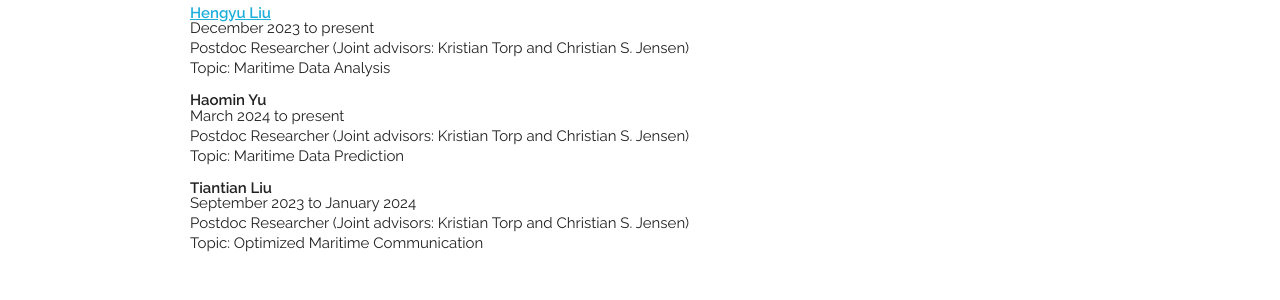
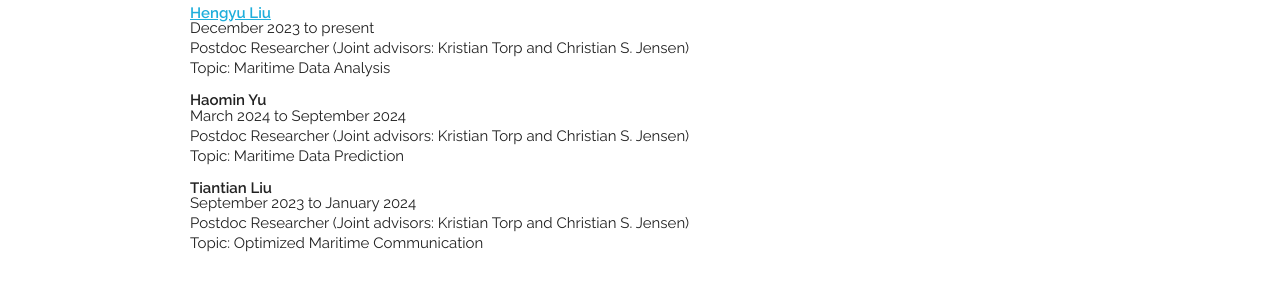
Before and after one commit to litianyi-cs-dkaau/litianyi-cs-dkaau.github.io, a Jekyll site: the page built from index.html, in a window 1280 px wide and 900 px high, scrolled down 2697 px. Shown: the part 153-453 px from the top of the window. Built offline with Jekyll 4.4.1, drawn with Linux system fonts in a browser that asks for light colours.

Commit message:
Update students.yaml

```diff
--- a/_data/students.yaml
+++ b/_data/students.yaml
@@ -37,7 +37,7 @@ students:
       postdoc: y
 
     - name: "Haomin Yu"
-      time: "March 2024 to present"
+      time: "March 2024 to September 2024"
       type: "Postdoc Researcher (Joint advisors: Kristian Torp and Christian S. Jensen)"
       topic: "Maritime Data Prediction"
       postdoc: y
```
